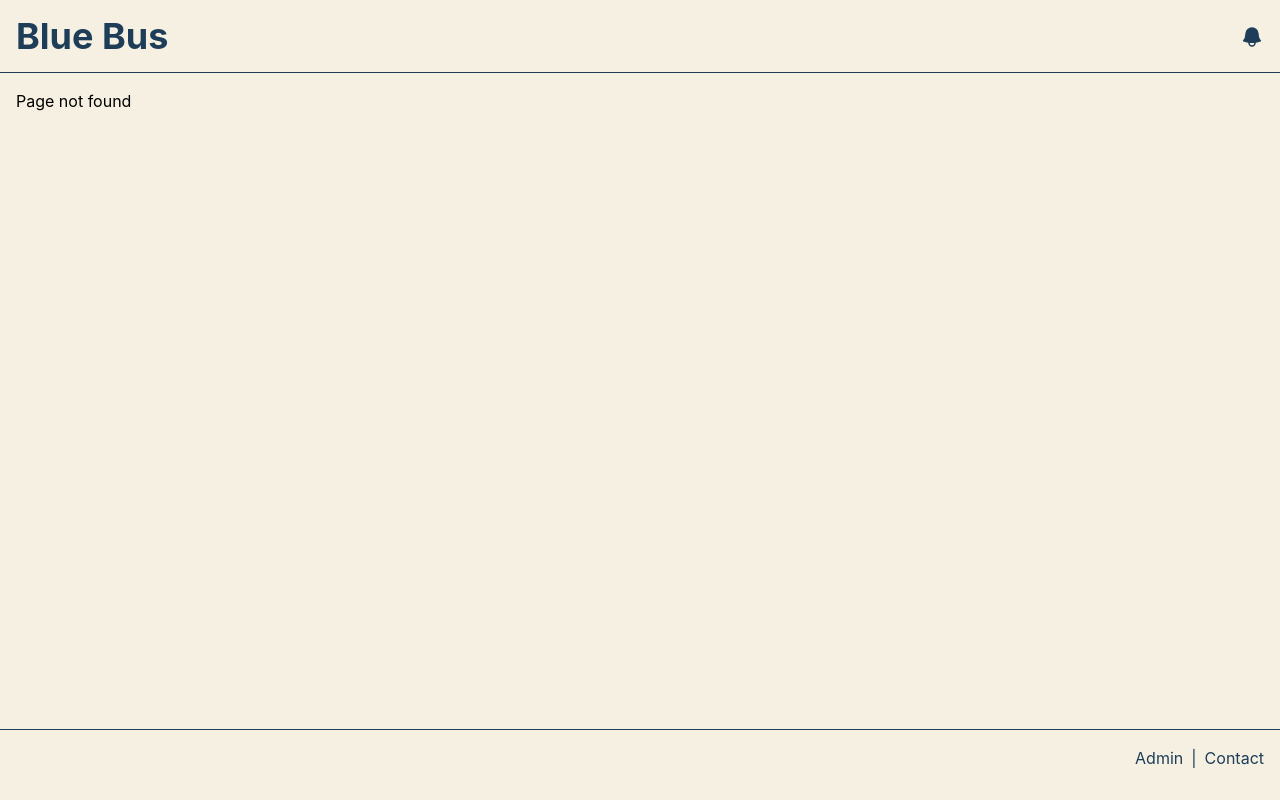
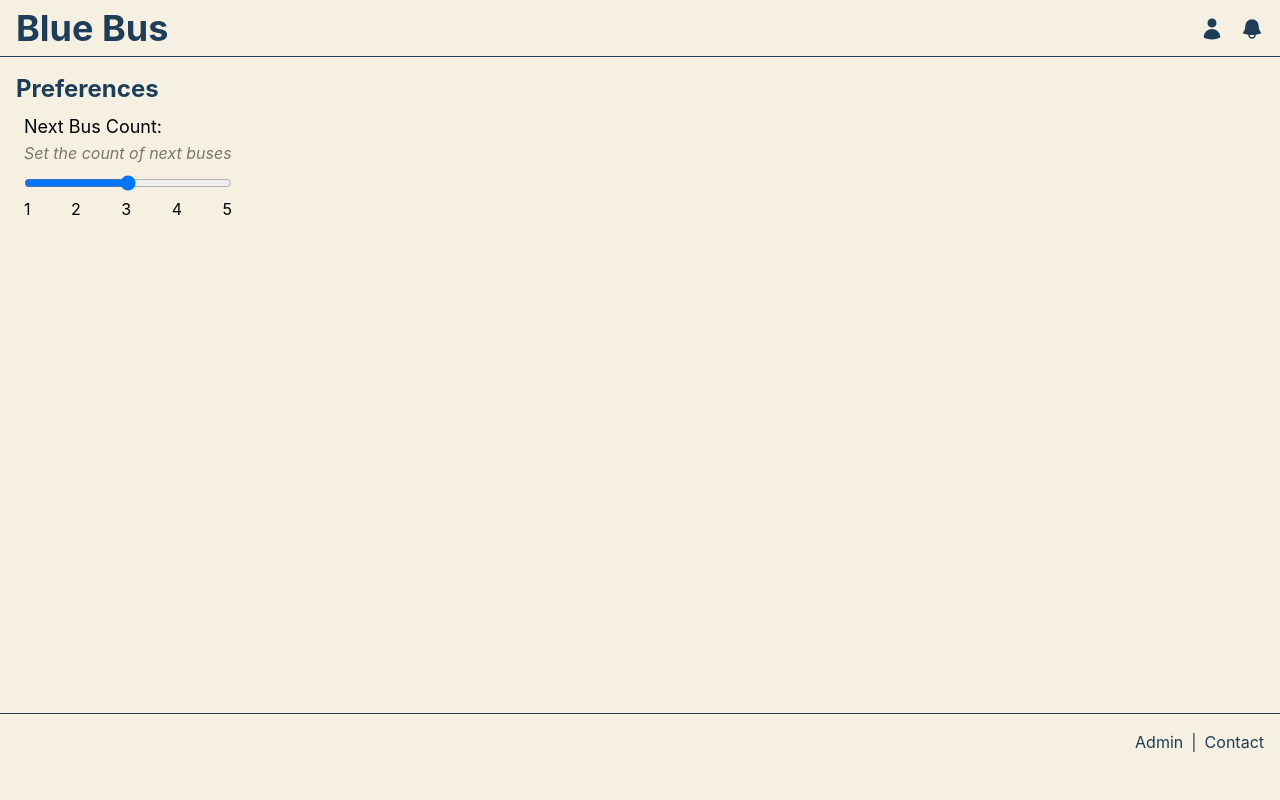
Before and after one commit to ParmarTarun/occt-blue-bus, a React (Create React App) app: page /occt-blue-bus/preferences in a window 1280 px wide. Before the commit this address had no page. Built offline with nearby package versions, Linux system fonts and the light colour scheme.

Commit message:
✨ Add Next Bus Times Count Feature

```diff
--- a/src/App.tsx
+++ b/src/App.tsx
@@ -9,21 +9,26 @@ import NotFound from "./pages/notFound";
 import Notifications from "./pages/notifications";
 import { NotificationsProvider } from "./context/notification";
 import { AdminProvider } from "./context/admin";
+import Preferences from "./pages/preferences";
+import { PreferenceProvider } from "./context/preference";
 
 const App = () => {
   return (
     <BrowserRouter basename="/occt-blue-bus">
       <AdminProvider>
         <NotificationsProvider>
+          <PreferenceProvider>
             <Layout>
               <Routes>
                 <Route path="/" element={<HomePage />} />
+                <Route path="/preferences" element={<Preferences />} />
                 <Route path="/admin" element={<AdminPage />} />
                 <Route path="/contact" element={<ContactPage />} />
                 <Route path="/notifications" element={<Notifications />} />
                 <Route path="/*" element={<NotFound />} />
               </Routes>
             </Layout>
+          </PreferenceProvider>
         </NotificationsProvider>
       </AdminProvider>
     </BrowserRouter>
--- a/src/components/Navbar.tsx
+++ b/src/components/Navbar.tsx
@@ -6,12 +6,26 @@ const Navbar = () => {
 
   return (
     <div className="bg-transparent w-full border-b border-primary">
-      <div className="p-4 flex items-center justify-between">
-        <Link to={"/"} className="text-primary font-bold text-4xl">
+      <div className="px-2 flex items-center justify-between">
+        <Link to={"/"} className="text-primary font-bold text-4xl p-2">
           Blue Bus
         </Link>
-        <div className="flex gap-2 text-primary">
-          <Link to={"/notifications"}>
+        <div className="flex text-primary">
+          <Link to={"/preferences"} className="p-2">
+            <svg
+              xmlns="http://www.w3.org/2000/svg"
+              viewBox="0 0 24 24"
+              fill="currentColor"
+              className="w-6 h-6 inline"
+            >
+              <path
+                fillRule="evenodd"
+                d="M7.5 6a4.5 4.5 0 1 1 9 0 4.5 4.5 0 0 1-9 0ZM3.751 20.105a8.25 8.25 0 0 1 16.498 0 .75.75 0 0 1-.437.695A18.683 18.683 0 0 1 12 22.5c-2.786 0-5.433-.608-7.812-1.7a.75.75 0 0 1-.437-.695Z"
+                clipRule="evenodd"
+              />
+            </svg>
+          </Link>
+          <Link to={"/notifications"} className="p-2">
             <svg
               xmlns="http://www.w3.org/2000/svg"
               viewBox="0 0 24 24"
@@ -30,7 +44,6 @@ const Navbar = () => {
               </span>
             )}
           </Link>
-          {/* <Link to={"/contact"}>Contact</Link> */}
         </div>
       </div>
     </div>
--- a/src/components/NextBus.tsx
+++ b/src/components/NextBus.tsx
@@ -4,10 +4,12 @@ import BusTime from "./BusTime";
 import { useRoutes } from "../context/route";
 import { nextBusesType } from "../types";
 import { findNextBuses } from "../utility";
+import { usePreference } from "../context/preference";
 
 const NextBus = () => {
   const defaultNextBusCount = 3;
   const { routes } = useRoutes();
+  const { nextBusTimesCount } = usePreference();
   const [nextBuses, setNextBuses] = useState<nextBusesType>({});
   const [expanded, setExpanded] = useState(false);
   const [nextBusCount, setNextBusCount] = useState(defaultNextBusCount);
@@ -27,7 +29,7 @@ const NextBus = () => {
       setNextBusCount(totalNextBuses);
     }
   };
-
+  // eslint-disable-next-line react-hooks/exhaustive-deps
   useEffect(() => handleStopSelect(allstops[0]), [routes]);
   return (
     <div className="mb-4">
@@ -55,8 +57,8 @@ const NextBus = () => {
             <div key={i} className="p-2 border border-primary rounded-md m-2">
               <h3 className="text-primary mb-1">{bus.replaceAll("_", " ")}</h3>
               <div className="grid grid-cols-3">
-                {times.slice(0, 3).map((time, i) => (
-                  <div className="mr-2" key={i}>
+                {times.slice(0, nextBusTimesCount).map((time, i) => (
+                  <div className="mr-2 mb-1" key={i}>
                     <BusTime time={time} colorClass="text-green-800" />
                   </div>
                 ))}
--- /dev/null
+++ b/src/components/NextBusTimesCountSlider.tsx
@@ -0,0 +1,40 @@
+import { FC } from "react";
+
+interface nextBusTimesCountSliderProps {
+  setNextBusTimesCount: (p: number) => void;
+  nextBusTimesCount: number;
+}
+
+const NextBusTimesCountSlider: FC<nextBusTimesCountSliderProps> = ({
+  nextBusTimesCount,
+  setNextBusTimesCount,
+}) => {
+  return (
+    <div className="flex flex-col gap-2 sm:w-max align-center px-2">
+      <div>
+        <p className="text-lg">Next Bus Count:</p>
+        <i className="opacity-50">Set the count of next buses </i>
+      </div>
+      <div className="md:w-52 sm:w-full">
+        <input
+          type="range"
+          name="nextbuscount"
+          min="1"
+          max="5"
+          onChange={(e) => setNextBusTimesCount(+e.target.value)}
+          className="w-full bg-primary"
+          value={nextBusTimesCount}
+        />
+        <div className="flex justify-between">
+          <span>1</span>
+          <span>2</span>
+          <span>3</span>
+          <span>4</span>
+          <span>5</span>
+        </div>
+      </div>
+    </div>
+  );
+};
+
+export default NextBusTimesCountSlider;
--- /dev/null
+++ b/src/context/preference.tsx
@@ -0,0 +1,40 @@
+import { createContext, useContext, useState } from "react";
+import { ReactChildrenProps } from "../types";
+import { getNextBusTimesCount, updateNextBusTimesCount } from "../utility";
+
+type preferenceContextType = {
+  nextBusTimesCount: number;
+  setNextBusTimesCount: (p: number) => void;
+};
+
+const PreferenceContext = createContext<preferenceContextType>({
+  nextBusTimesCount: getNextBusTimesCount(),
+  setNextBusTimesCount: () => {},
+});
+
+export function usePreference() {
+  return useContext(PreferenceContext);
+}
+
+export function PreferenceProvider({ children }: ReactChildrenProps) {
+  const [nextBusTimesCount, _setNextBusTimesCount] = useState(
+    getNextBusTimesCount()
+  );
+
+  const setNextBusTimesCount = (p: number) => {
+    updateNextBusTimesCount(p);
+    _setNextBusTimesCount(p);
+  };
+
+  const value = {
+    nextBusTimesCount,
+    setNextBusTimesCount,
+  };
+  return (
+    <>
+      <PreferenceContext.Provider value={value}>
+        {children}
+      </PreferenceContext.Provider>
+    </>
+  );
+}
--- /dev/null
+++ b/src/pages/preferences.tsx
@@ -0,0 +1,38 @@
+import { useEffect } from "react";
+import { RoutesProvider } from "../context/route";
+import { preferencesType } from "../types";
+import { usePreference } from "../context/preference";
+import NextBusTimesCountSlider from "../components/NextBusTimesCountSlider";
+
+const Preferences = () => {
+  const { nextBusTimesCount, setNextBusTimesCount } = usePreference();
+
+  const localPreferences: () => preferencesType = () => {
+    // get next bus count from localstorage or send default from context
+    const nbtc = parseInt(localStorage.getItem("nbtc") || "0");
+    return {
+      nextBusTimesCount: nbtc || nextBusTimesCount,
+    };
+  };
+
+  useEffect(() => {
+    // set next bus count value from localSTorage on first load
+    const { nextBusTimesCount } = localPreferences();
+    setNextBusTimesCount(nextBusTimesCount);
+    // eslint-disable-next-line react-hooks/exhaustive-deps
+  }, []);
+
+  return (
+    <RoutesProvider>
+      <div className="flex items-center justify-between mb-2">
+        <h1 className="text-primary text-2xl font-bold">Preferences</h1>
+      </div>
+      <NextBusTimesCountSlider
+        nextBusTimesCount={nextBusTimesCount}
+        setNextBusTimesCount={setNextBusTimesCount}
+      />
+    </RoutesProvider>
+  );
+};
+
+export default Preferences;
--- a/src/types.tsx
+++ b/src/types.tsx
@@ -27,3 +27,7 @@ export type feedbackType = {
   message: string;
   success: boolean;
 };
+
+export type preferencesType = {
+  nextBusTimesCount: number;
+};
--- /dev/null
+++ b/src/utility/constants.ts
@@ -0,0 +1 @@
+export const DEFAULT_NEXT_BUS_TIMES_COUNT: number = 3;
--- a/src/utility/index.ts
+++ b/src/utility/index.ts
@@ -1,5 +1,6 @@
 import { routeProps } from "../data/routesData";
 import { nextBusesType } from "../types";
+import { DEFAULT_NEXT_BUS_TIMES_COUNT } from "./constants";
 
 export const getCurrentTime = () => {
   const d = new Date();
@@ -80,3 +81,15 @@ export const updateNotiNumber = (number: number) => {
   // update current notification number for that user
   localStorage.setItem("nc", number.toString());
 };
+
+export const getNextBusTimesCount = () => {
+  // read current nextBusTimesCount for that user
+  const nextBusTimesCount = parseInt(
+    localStorage.getItem("nbtc") || DEFAULT_NEXT_BUS_TIMES_COUNT.toString()
+  );
+  return nextBusTimesCount;
+};
+export const updateNextBusTimesCount = (number: number) => {
+  // update current nextBusTimesCount for that user
+  localStorage.setItem("nbtc", number.toString());
+};
```
Lines whose indentation alone changed are shown as unchanged.
